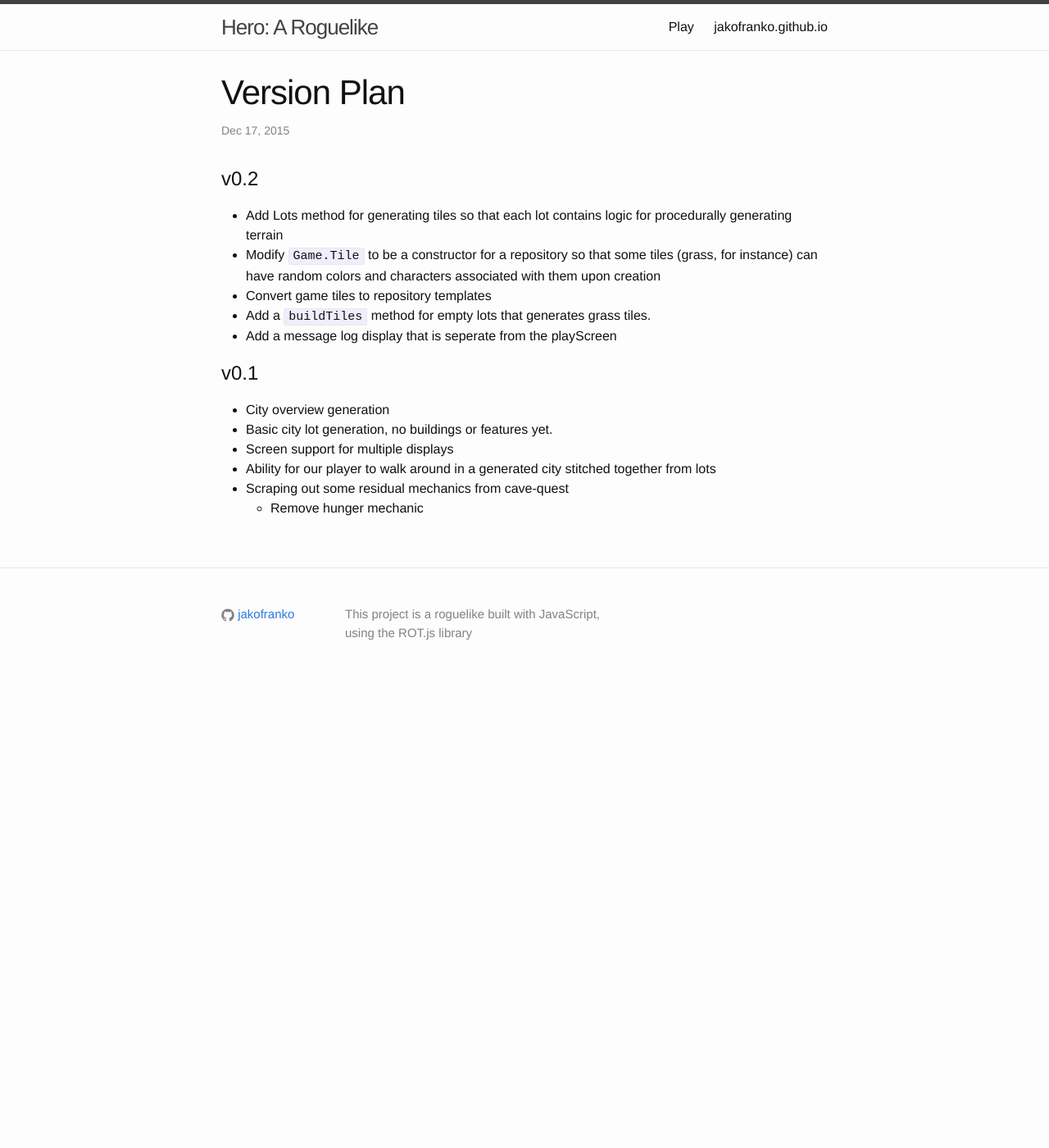
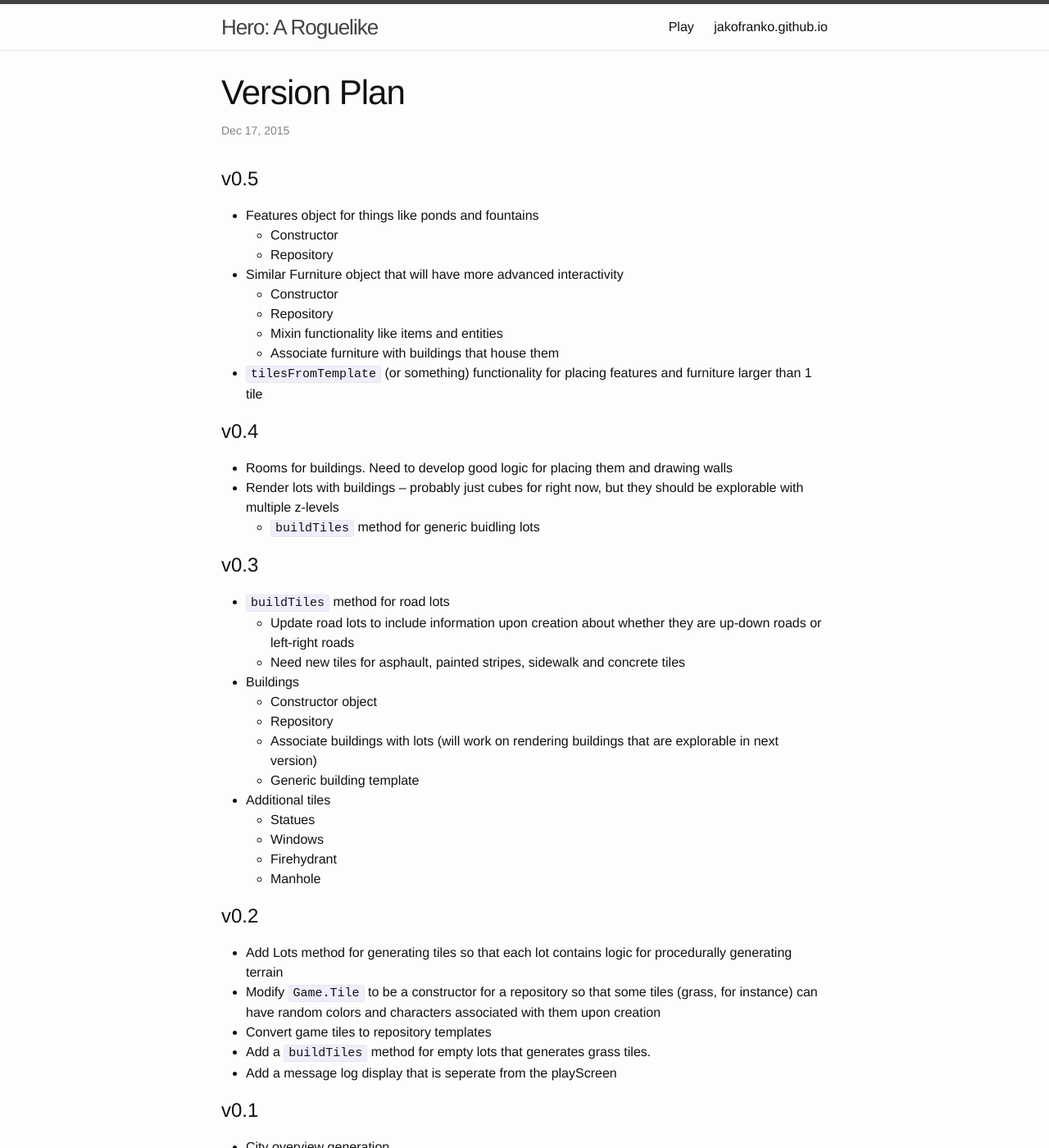
Before and after one commit to jakofranko/hero, a Jekyll site: the page built from _posts/2015-12-11-version-plan.md, in a window 1280 px wide and 1400 px high. Shown: the whole window at 82% size. Built offline with Jekyll 4.4.1, drawn with Linux system fonts in a browser that asks for light colours.

Commit message:
updated version plan post

```diff
--- a/_posts/2015-12-11-version-plan.md
+++ b/_posts/2015-12-11-version-plan.md
@@ -3,6 +3,40 @@ layout: post
 title: "Version Plan"
 date:  2015-12-17 09:55am
 ---
+
+# v0.5
+
+* Features object for things like ponds and fountains
+  * Constructor
+  * Repository
+* Similar Furniture object that will have more advanced interactivity
+  * Constructor
+  * Repository
+  * Mixin functionality like items and entities
+  * Associate furniture with buildings that house them
+* `tilesFromTemplate` (or something) functionality for placing features and furniture larger than 1 tile
+
+# v0.4
+
+* Rooms for buildings. Need to develop good logic for placing them and drawing walls
+* Render lots with buildings -- probably just cubes for right now, but they should be explorable with multiple z-levels
+  * `buildTiles` method for generic buidling lots
+
+# v0.3
+
+* `buildTiles` method for road lots
+  * Update road lots to include information upon creation about whether they are up-down roads or left-right roads
+  * Need new tiles for asphault, painted stripes, sidewalk and concrete tiles
+* Buildings
+  * Constructor object
+  * Repository
+  * Associate buildings with lots (will work on rendering buildings that are explorable in next version)
+  * Generic building template
+* Additional tiles
+  * Statues
+  * Windows
+  * Firehydrant
+  * Manhole
 
 # v0.2
 
```
